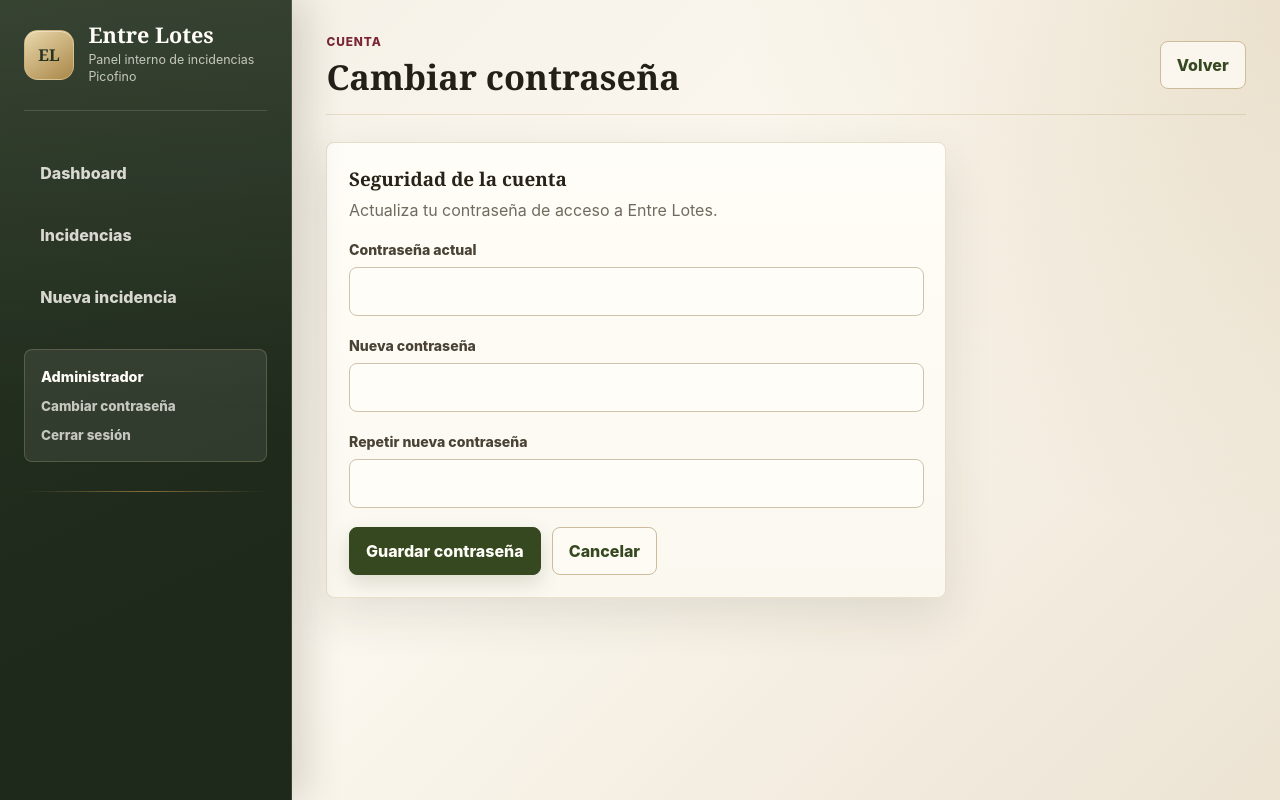
After one commit to celiaefe/el_desaguisado, a Flask app: page /cuenta/cambiar-password in a window 1280 px wide. The commit adds this page. Run offline with Flask 3, Linux system fonts and the light colour scheme; a user stored in the database is signed in.

Commit message:
Permite cambiar contrasena

```diff
--- a/app.py
+++ b/app.py
@@ -697,6 +697,31 @@ def create_app() -> Flask:
         flash("Sesión cerrada correctamente.", "success")
         return redirect(url_for("login"))
 
+    @app.route("/cuenta/cambiar-password", methods=["GET", "POST"])
+    @login_required
+    def cambiar_password():
+        if request.method == "POST":
+            password_actual = request.form.get("password_actual", "")
+            nueva_password = request.form.get("nueva_password", "")
+            repetir_password = request.form.get("repetir_password", "")
+
+            if not current_user.check_password(password_actual):
+                flash("La contraseña actual no es correcta.", "error")
+                return render_template("cambiar_password.html", app_name="Entre Lotes")
+            if not nueva_password:
+                flash("La nueva contraseña no puede estar vacía.", "error")
+                return render_template("cambiar_password.html", app_name="Entre Lotes")
+            if nueva_password != repetir_password:
+                flash("La nueva contraseña y su repetición deben coincidir.", "error")
+                return render_template("cambiar_password.html", app_name="Entre Lotes")
+
+            current_user.set_password(nueva_password)
+            db.session.commit()
+            flash("La contraseña se ha actualizado correctamente.", "success")
+            return redirect(url_for("dashboard"))
+
+        return render_template("cambiar_password.html", app_name="Entre Lotes")
+
     @app.get("/dashboard")
     @login_required
     def dashboard():
--- a/static/style.css
+++ b/static/style.css
@@ -545,6 +545,10 @@ tbody tr:last-child td {
   max-width: 1080px;
 }
 
+.account-panel {
+  max-width: 620px;
+}
+
 .form-stack {
   display: grid;
   gap: 1.2rem;
--- a/templates/base.html
+++ b/templates/base.html
@@ -26,6 +26,7 @@
         {% if current_user.is_authenticated %}
           <div class="sidebar-user">
             <span>{{ current_user.nombre }}</span>
+            <a href="{{ url_for('cambiar_password') }}">Cambiar contraseña</a>
             <a href="{{ url_for('logout') }}">Cerrar sesión</a>
           </div>
         {% endif %}
--- /dev/null
+++ b/templates/cambiar_password.html
@@ -0,0 +1,43 @@
+{% extends "base.html" %}
+
+{% block title %}Cambiar contraseña | Entre Lotes{% endblock %}
+{% block eyebrow %}Cuenta{% endblock %}
+{% block page_title %}Cambiar contraseña{% endblock %}
+{% block header_actions %}
+  <div class="header-actions">
+    <a class="button button-secondary" href="{{ url_for('dashboard') }}">Volver</a>
+  </div>
+{% endblock %}
+
+{% block content %}
+  <section class="panel form-panel account-panel">
+    <div class="panel-head">
+      <div>
+        <h2>Seguridad de la cuenta</h2>
+        <p>Actualiza tu contraseña de acceso a Entre Lotes.</p>
+      </div>
+    </div>
+
+    <form method="post" class="form-stack">
+      <label class="field">
+        <span>Contraseña actual</span>
+        <input type="password" name="password_actual" autocomplete="current-password" required>
+      </label>
+
+      <label class="field">
+        <span>Nueva contraseña</span>
+        <input type="password" name="nueva_password" autocomplete="new-password" required>
+      </label>
+
+      <label class="field">
+        <span>Repetir nueva contraseña</span>
+        <input type="password" name="repetir_password" autocomplete="new-password" required>
+      </label>
+
+      <div class="form-actions">
+        <button class="button" type="submit">Guardar contraseña</button>
+        <a class="button button-secondary" href="{{ url_for('dashboard') }}">Cancelar</a>
+      </div>
+    </form>
+  </section>
+{% endblock %}
```
